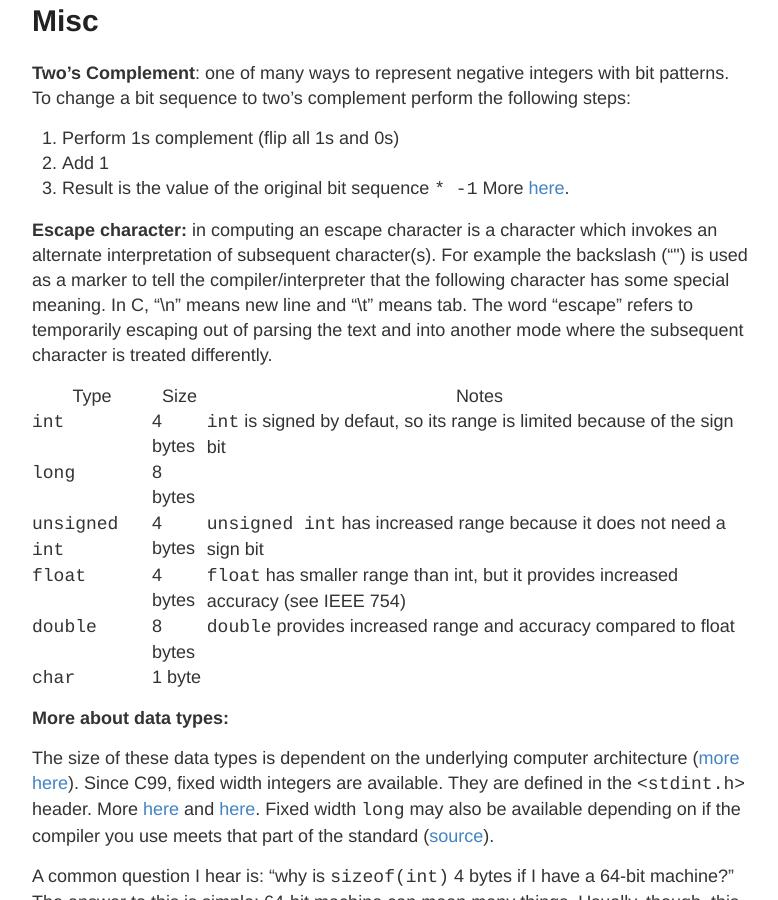
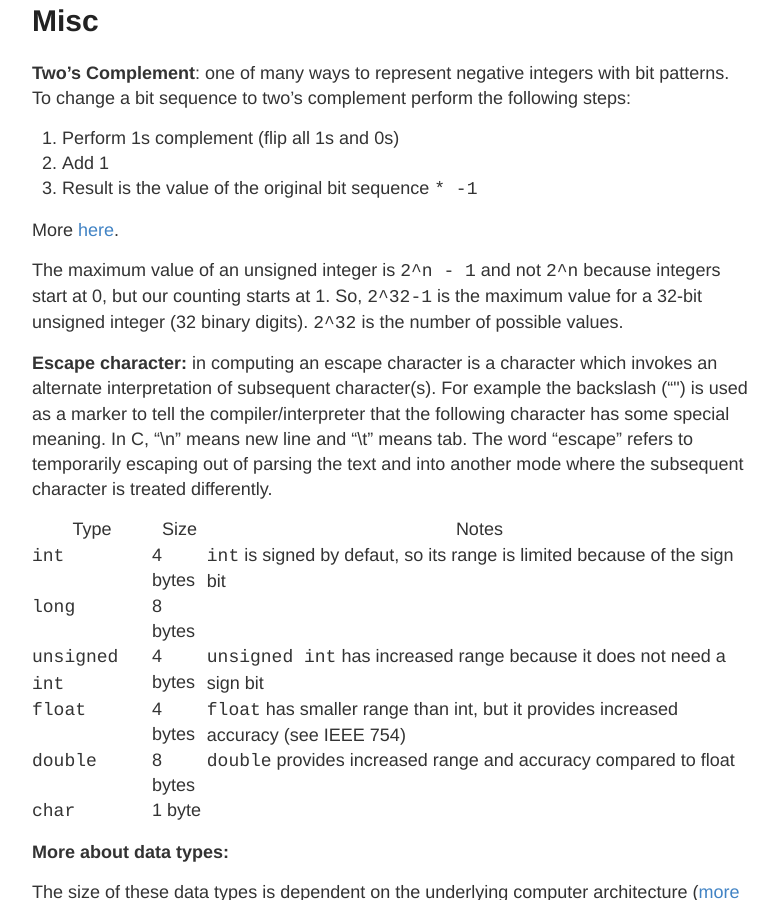
Before and after one commit to gutucristian/gutucristian.github.io, a Jekyll site: the page built from _posts/2019-1-31-C-Programming-Notes.md, in a window 1280 px wide and 900 px high, scrolled down 1656 px. Shown: the whole window, without its empty margins (248-1026 px from the left). Built offline with Jekyll 4.4.1, drawn with Linux system fonts in a browser that asks for light colours; our own code applies the rules of GitHub Pages for plain Markdown files.

Commit message:
Update 2019-1-31-C-Programming-Notes.md

```diff
--- a/_posts/2019-1-31-C-Programming-Notes.md
+++ b/_posts/2019-1-31-C-Programming-Notes.md
@@ -53,7 +53,10 @@ __Two's Complement__: one of many ways to represent negative integers with bit p
 1. Perform 1s complement (flip all 1s and 0s)
 2. Add 1
 3. Result is the value of the original bit sequence `* -1`
+
 More [here](https://chortle.ccsu.edu/AssemblyTutorial/Chapter-08/ass08_17.html).
+
+The maximum value of an unsigned integer is `2^n - 1` and not `2^n` because integers start at 0, but our counting starts at 1. So, `2^32-1` is the maximum value for a 32-bit unsigned integer (32 binary digits). `2^32` is the number of possible values.
 
 __Escape character:__ in computing an escape character is a character which invokes an alternate interpretation of subsequent character(s). For example the backslash ("\") is used as a marker to tell the compiler/interpreter that the following character has some special meaning. In C, "\n" means new line and "\t" means tab. The word "escape" refers to temporarily escaping out of parsing the text and into another mode where the subsequent character is treated differently.
 
```
